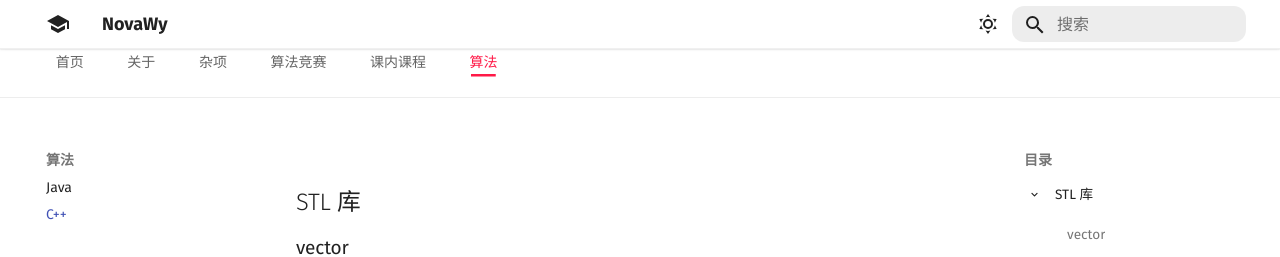
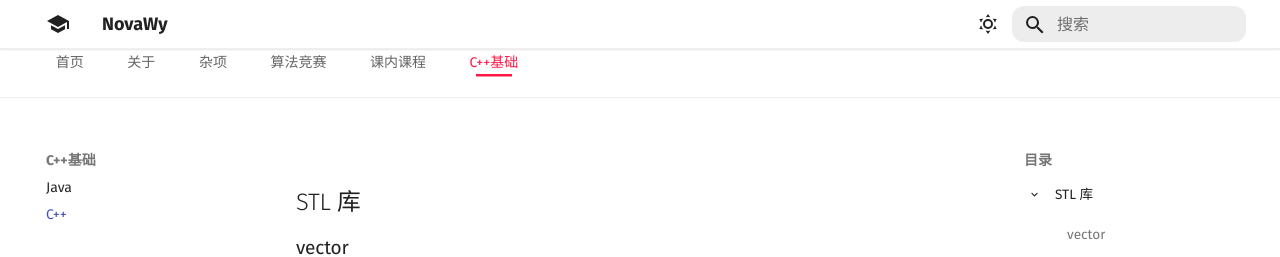
Before and after one commit to weiy02/Wei_Blog, an MkDocs documentation site: the page built from content/CPP/C++.md, in a window 1280 px wide and 900 px high. Shown: the top 257 px of the window. Built offline with MkDocs 1.6.1 and Material for MkDocs 9.7.7, drawn with Linux system fonts in a browser that asks for light colours.

Commit message:
feat(cpp)：新增导航栏C++基础，删除算法

```diff
--- a/mkdocs.yml
+++ b/mkdocs.yml
@@ -30,9 +30,9 @@ nav:
   - 课内课程:
     - Java: Classes/Java.md
     - 数据库: Classes/数据库.md
-  - 算法:
-    - Java: Algorithms/Java.md
-    - C++: Algorithms/C++.md
+  - C++基础:
+    - Java: CPP/Java.md
+    - C++: CPP/C++.md
 # 主题
 theme:
   name: material
```
Also changed, not shown: content/CPP/C++.md (renamed from content/Algorithms/C++.md), content/CPP/Java.md (renamed from content/Algorithms/Java.md).
